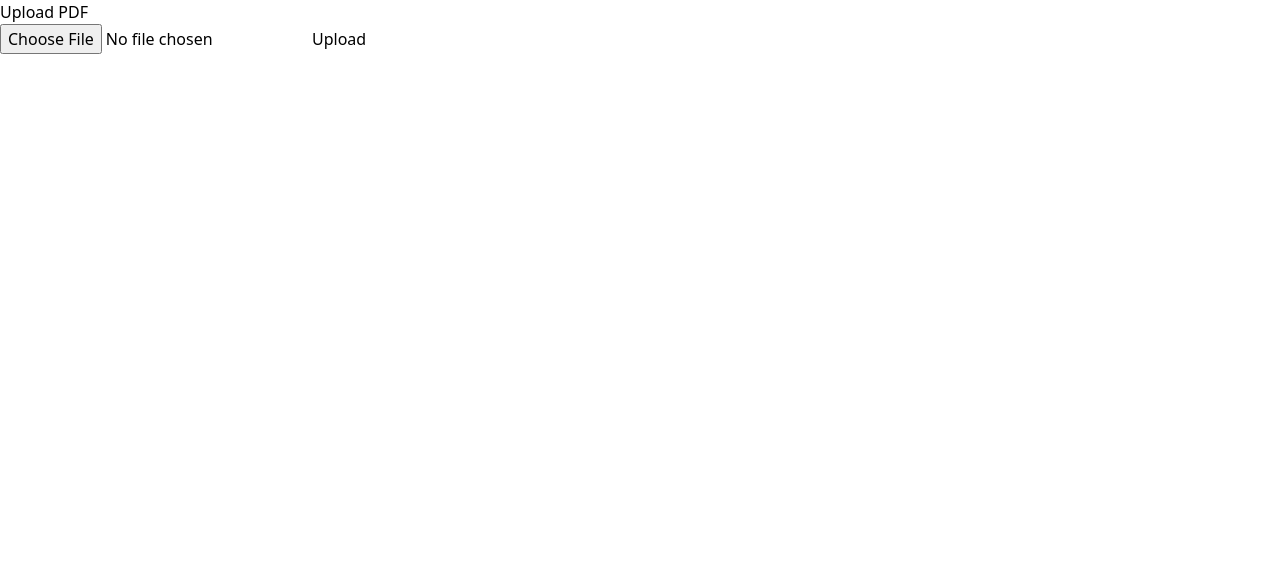
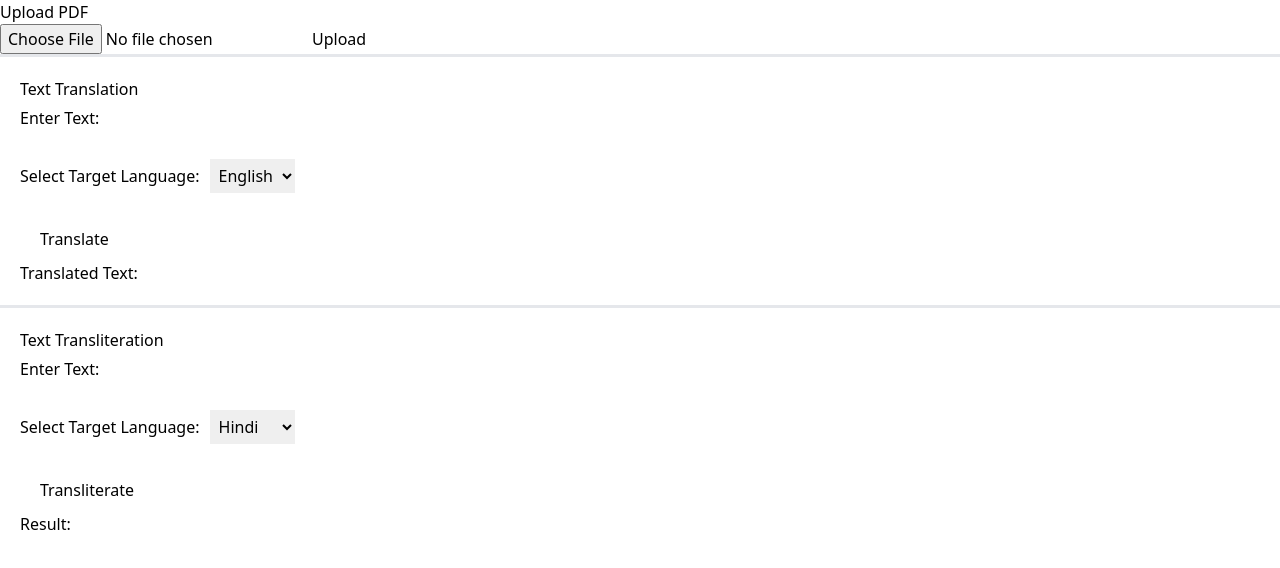
Before and after one commit to Mehak-Mattoo/Ticket-Printing-Software, a React (Vite) app in the folder frontend/: page / in a window 1280 px wide. Shown: the top 568 px of the page. Built offline with nearby package versions, Linux system fonts and the light colour scheme; no server answers.

Commit message:
added translation comp

```diff
--- a/frontend/src/App.jsx
+++ b/frontend/src/App.jsx
@@ -2,6 +2,8 @@ import { useState } from 'react'
 
 import './index.css'
 import FileUpload from './components/FileUpload'
+import Translator from './components/Translator'
+import Transliterate from './components/Transliterate'
 
 function App() {
 
@@ -12,6 +14,11 @@ function App() {
 
 
     <FileUpload/>
+
+    <hr /> <hr /><hr />
+    <Translator/>
+    <hr /> <hr /><hr />
+    <Transliterate/>
   </>
   )
 }
--- a/frontend/src/components/FileUpload.jsx
+++ b/frontend/src/components/FileUpload.jsx
@@ -6,7 +6,7 @@ export default function FileUploadComponent() {
   const [message, setMessage] = useState("");
   const [error, setError] = useState(false);
   const [result, setResult] = useState(null);
-
+  const backendUrl = import.meta.env.VITE_AUTH_BACKEND; // Get backend URL
 
   const handleFileChange = (e) => {
     setFile(e.target.files[0]);
@@ -31,8 +31,6 @@ export default function FileUploadComponent() {
     formData.append("pdf", file);
 
     try {
-      // Make sure the URL is correctly being formed
-      const backendUrl =  import.meta.env.VITE_AUTH_BACKEND; // Get backend URL
       const response = await axios.post(
         `${backendUrl}/upload-pdf`, // Ensure backend endpoint is correct
         formData,
@@ -46,14 +44,12 @@ export default function FileUploadComponent() {
       // Handle success response
       if (response.data.success) {
         setError(false);
-        console.log(response.data);
-        setResult(response.data.data);
-
+        setResult(response.data.data); // Assuming 'data' is the parsed content from PDF
         setMessage("File uploaded successfully!");
       }
     } catch (err) {
       setError(true);
-      setMessage("There was an error scheduling the email.");
+      setMessage("There was an error uploading the file.");
     }
   };
 
@@ -82,11 +78,23 @@ export default function FileUploadComponent() {
         </div>
       )}
 
-{result && (
+      {result && (
         <div>
-          <h2>Extracted Data</h2>
-          <p><strong>Name:</strong> {result.name}</p>
-          <p><strong>Phone Number:</strong> {result.phoneNumber}</p>
+          <h2>Parsed Data</h2>
+          {/* If result is an object, stringify it or access specific properties */}
+          <pre>{JSON.stringify(result, null, 2)}</pre> {/* Converts object to a readable string */}
+
+          {/* Alternatively, if you want to display specific fields */}
+          {result.success && (
+            <p>
+              <strong>Success:</strong> {result.success ? "Yes" : "No"}
+            </p>
+          )}
+          {result.text && (
+            <p>
+              <strong>Extracted Text:</strong> {result.text}
+            </p>
+          )}
         </div>
       )}
     </div>
--- /dev/null
+++ b/frontend/src/components/Translator.jsx
@@ -0,0 +1,88 @@
+import React, { useState } from "react";
+import axios from "axios";
+
+const Translator = () => {
+  const [text, setText] = useState(""); // State to store text input
+  const [targetLanguage, setTargetLanguage] = useState("en"); // Default target language: English
+  const [translatedText, setTranslatedText] = useState(""); // State to store translated text
+  const [loading, setLoading] = useState(false); // State to track loading status
+  const [error, setError] = useState(""); // State to store any error messages
+
+  const handleSubmit = async (e) => {
+    e.preventDefault();
+    setLoading(true); // Start loading
+    setError(""); // Clear previous error message
+
+    try {
+      // Call the backend API using Axios (GET request with query parameters)
+      const response = await axios.get("http://localhost:8080/translate", {
+        params: {
+          text: text,
+          targetLanguage: targetLanguage,
+        },
+      });
+
+      if (response.data.success) {
+        setTranslatedText(response.data.translation); // Set the translated text
+      } else {
+        setError(response.data.message || "An error occurred during translation");
+      }
+    } catch (error) {
+      console.error("Error:", error);
+      setError("Error occurred during translation.");
+    } finally {
+      setLoading(false); // Stop loading
+    }
+  };
+
+  return (
+    <div style={{ padding: "20px" }}>
+      <h1>Text Translation</h1>
+      <form onSubmit={handleSubmit}>
+        <div>
+          <label htmlFor="text">Enter Text:</label>
+          <input
+            id="text"
+            type="text"
+            value={text}
+            onChange={(e) => setText(e.target.value)}
+            required
+            style={{
+              marginLeft: "10px",
+              padding: "5px",
+              width: "300px",
+            }}
+          />
+        </div>
+        <br />
+        <div>
+          <label htmlFor="language">Select Target Language:</label>
+          <select
+            id="language"
+            value={targetLanguage}
+            onChange={(e) => setTargetLanguage(e.target.value)}
+            style={{
+              marginLeft: "10px",
+              padding: "5px",
+            }}
+          >
+            <option value="en">English</option>
+            <option value="hi">Hindi</option>
+            <option value="ur">Urdu</option>
+            {/* Add more target languages here */}
+          </select>
+        </div>
+        <br />
+        <button type="submit" style={{ padding: "10px 20px" }} disabled={loading}>
+          {loading ? "Translating..." : "Translate"}
+        </button>
+      </form>
+
+      <h2>Translated Text:</h2>
+      {error && <p style={{ color: "red" }}>{error}</p>}
+      <p>{translatedText}</p>
+    </div>
+  );
+};
+
+export default Translator;
--- /dev/null
+++ b/frontend/src/components/Transliterate.jsx
@@ -0,0 +1,74 @@
+import React, { useState } from "react";
+
+const Transliterate = () => {
+  const [text, setText] = useState("");
+  const [targetLanguage, setTargetLanguage] = useState("hi"); // Default language: Hindi
+  const [transliteratedText, setTransliteratedText] = useState("");
+
+  const handleSubmit = async (e) => {
+    e.preventDefault();
+
+    try {
+      // Call the backend API
+      const response = await fetch(
+        `http://localhost:8080/transliterate?text=${encodeURIComponent(
+          text
+        )}&targetLanguage=${targetLanguage}`
+      );
+
+      if (!response.ok) {
+        throw new Error("Failed to transliterate text");
+      }
+
+      const data = await response.json();
+      setTransliteratedText(data.transliteration);
+    } catch (error) {
+      console.error("Error:", error);
+      setTransliteratedText("Error occurred during transliteration.");
+    }
+  };
+
+  return (
+    <div style={{ padding: "20px" }}>
+      <h1>Text Transliteration</h1>
+      <form onSubmit={handleSubmit}>
+        <div>
+          <label htmlFor="text">Enter Text:</label>
+          <input
+            id="text"
+            type="text"
+            value={text}
+            onChange={(e) => setText(e.target.value)}
+            required
+            style={{ marginLeft: "10px", padding: "5px", width: "300px" }}
+          />
+        </div>
+        <br />
+        <div>
+          <label htmlFor="language">Select Target Language:</label>
+          <select
+            id="language"
+            value={targetLanguage}
+            onChange={(e) => setTargetLanguage(e.target.value)}
+            style={{ marginLeft: "10px", padding: "5px" }}
+          >
+            {" "}
+            <option value="en">English</option>
+            <option value="hi">Hindi</option>
+            <option value="ur">Urdu</option>
+            {/* Add more target languages here */}
+          </select>
+        </div>
+        <br />
+        <button type="submit" style={{ padding: "10px 20px" }}>
+          Transliterate
+        </button>
+      </form>
+
+      <h2>Result:</h2>
+      <p>{transliteratedText}</p>
+    </div>
+  );
+};
+
+export default Transliterate;
```
